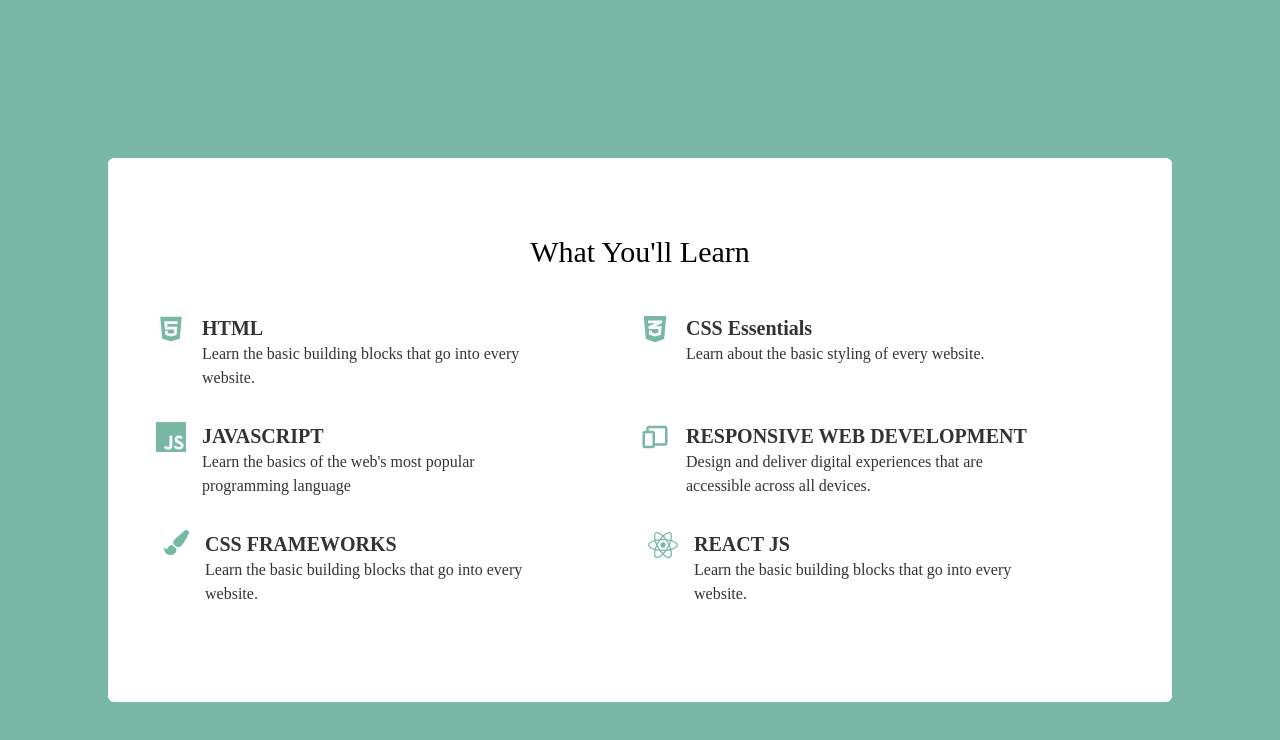
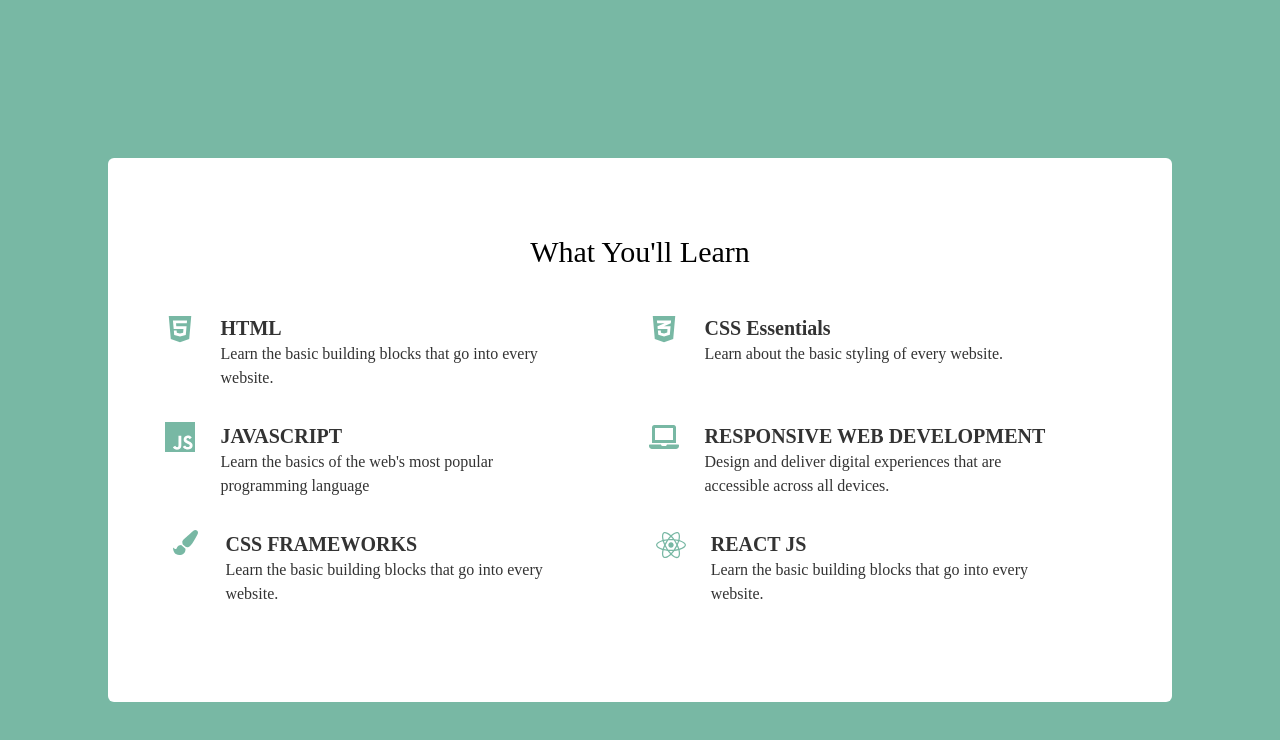
Before and after one commit to godstimedev/techclub-landing-page, a React (Create React App) app: page / in a window 1280 px wide. Shown: the part 658-1398 px from the top of the page. Built offline with nearby package versions, Linux system fonts and the light colour scheme.

Commit message:
made icons better

```diff
--- a/src/components/Learn.jsx
+++ b/src/components/Learn.jsx
@@ -1,8 +1,13 @@
 import React from "react";
-import { AiFillHtml5 } from "react-icons/ai";
-import { FaCss3Alt, FaPaintBrush, FaReact } from "react-icons/fa";
+import {
+  FaHtml5,
+  FaCss3Alt,
+  FaPaintBrush,
+  FaLaptop,
+  FaReact,
+} from "react-icons/fa";
 import { SiJavascript } from "react-icons/si";
-import { BiDevices } from "react-icons/bi";
+// import { BiDevices } from "react-icons/bi";
 
 function Learn() {
   return (
@@ -10,32 +15,32 @@
       <div className="bg-white max-w-[1064px] mx-auto  rounded-md px-2 md:px-[3rem] py-[4rem]">
         <h3 className="text-3xl py-3 text-center">What You'll Learn</h3>
         <div className="grid md:grid-cols-2 py-4 text-[#333]">
-          <div className="md:max-w-[90%] py-4 flex gap-[1rem]">
-            <AiFillHtml5 size={30} className="text-[#78B8A4] inline-block" />
-            <div className="md:max-w-[80%]">
+          <div className="md:max-w-[90%] py-4 flex justify-around">
+            <FaHtml5 size={30} className="text-[#78B8A4] inline-block" />
+            <div className="w-[85%] px-2">
               <h4 className="text-xl font-semibold">HTML</h4>
               <p>Learn the basic building blocks that go into every website.</p>
             </div>
           </div>
-          <div className="md:max-w-[90%] py-4 flex gap-[1rem]">
+          <div className="md:max-w-[90%] py-4 flex justify-around">
             <FaCss3Alt size={30} className="text-[#78B8A4] inline-block" />
-            <div className="md:max-w-[80%]">
+            <div className="w-[85%] px-2">
               <h4 className="text-xl font-semibold">CSS Essentials</h4>
               <p>Learn about the basic styling of every website.</p>
             </div>
           </div>
-          <div className="md:max-w-[90%] py-4 flex gap-[1rem]">
+          <div className="md:max-w-[90%] py-4 flex justify-around">
             <SiJavascript size={30} className="text-[#78B8A4] inline-block" />
-            <div className="md:max-w-[80%]">
+            <div className="w-[85%] px-2">
               <h4 className="text-xl font-semibold">JAVASCRIPT</h4>
               <p>
                 Learn the basics of the web's most popular programming language
               </p>
             </div>
           </div>
-          <div className="md:max-w-[90%] py-4 flex gap-[1rem]">
-            <BiDevices size={30} className="text-[#78B8A4] inline-block" />
-            <div className="md:max-w-[80%]">
+          <div className="md:max-w-[90%] py-4 flex justify-around">
+            <FaLaptop size={30} className="text-[#78B8A4] inline-block" />
+            <div className="w-[85%] px-2">
               <h4 className="text-xl font-semibold">
                 RESPONSIVE WEB DEVELOPMENT
               </h4>
@@ -45,16 +50,16 @@
               </p>
             </div>
           </div>
-          <div className="md:max-w-[90%] px-2 py-4 flex gap-[1rem]">
+          <div className="md:max-w-[90%] px-2 py-4 flex justify-around">
             <FaPaintBrush size={25} className="text-[#78B8A4] inline-block" />
-            <div className="md:max-w-[80%]">
+            <div className="w-[85%] px-2">
               <h4 className="text-xl font-semibold">CSS FRAMEWORKS</h4>
               <p>Learn the basic building blocks that go into every website.</p>
             </div>
           </div>
-          <div className="md:max-w-[90%] px-2 py-4 flex gap-[1rem]">
+          <div className="md:max-w-[90%] px-2 py-4 flex justify-around">
             <FaReact size={30} className="text-[#78B8A4] inline-block" />
-            <div className="md:max-w-[80%]">
+            <div className="w-[85%] px-2">
               <h4 className="text-xl font-semibold">REACT JS</h4>
               <p>Learn the basic building blocks that go into every website.</p>
             </div>
```
